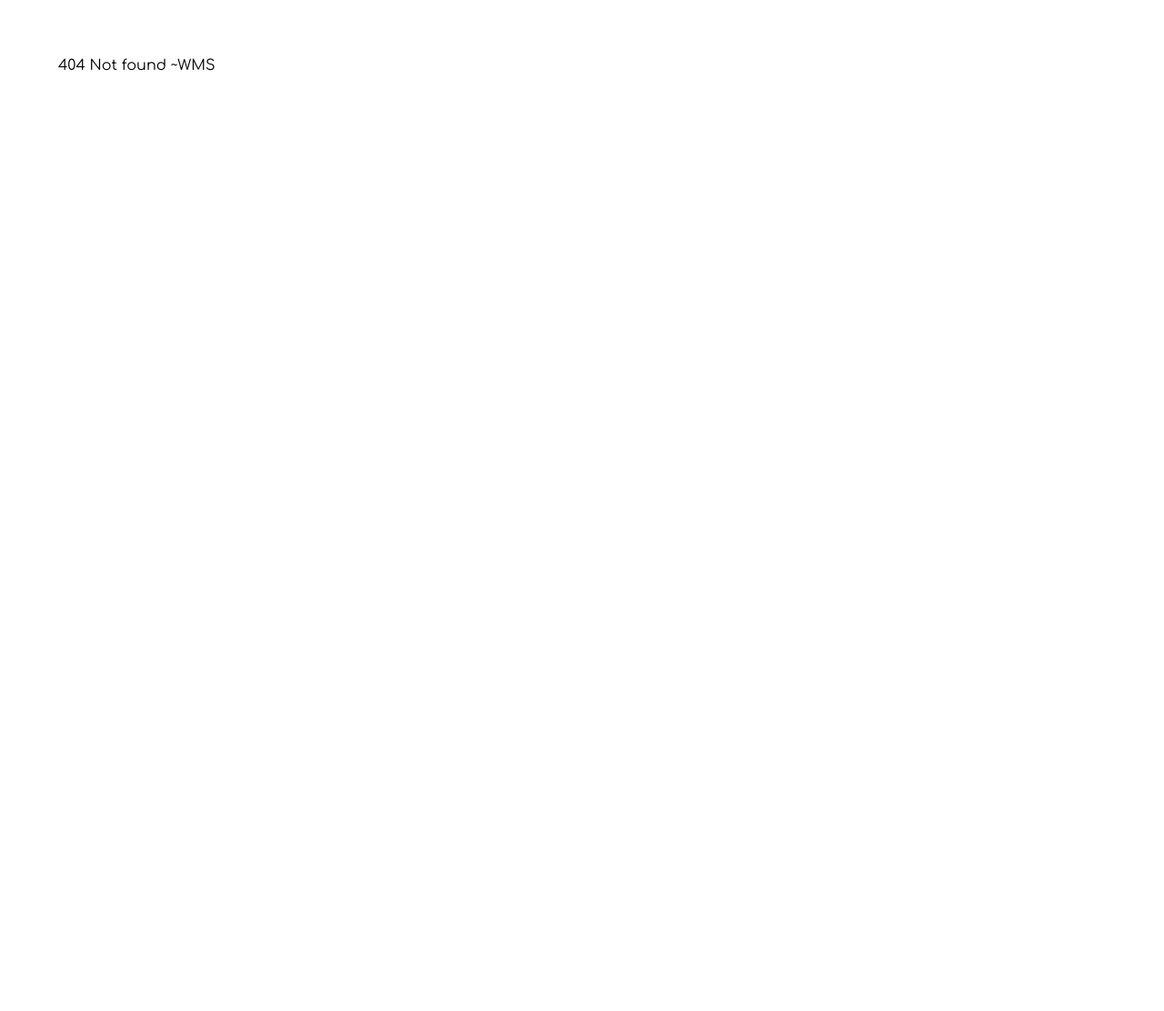
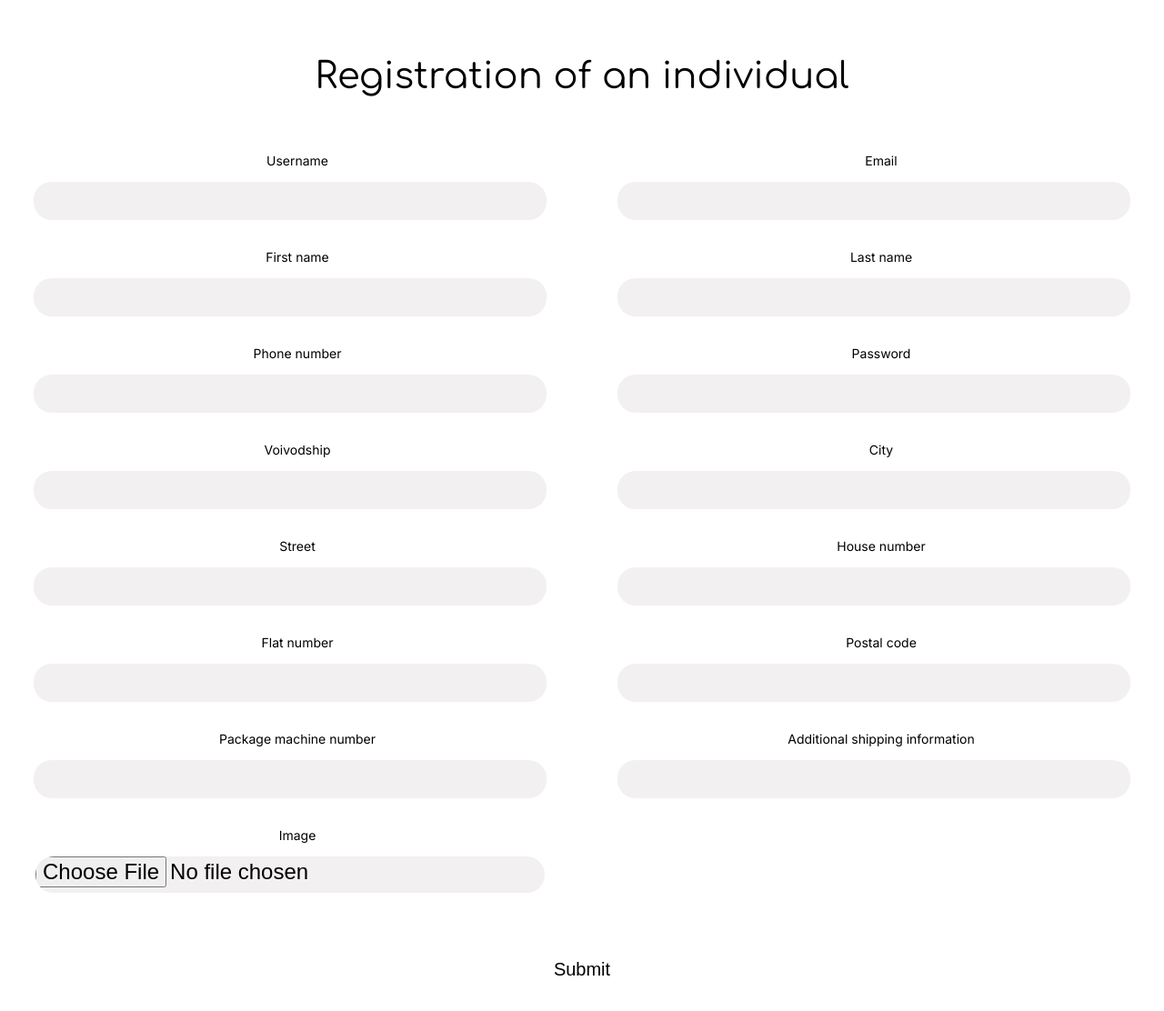
Before and after one commit to WMS-DEV/hackyeah2022-frontend, a React (Create React App) app in the folder hackyeah2022/: page /user-registration in a window 1280 px wide. Before the commit this address had no page. Shown: the top 1112 px of the page at 91% size. Before the commit the page ends 800 px from the top, so only its background shows below. Built offline with nearby package versions, Linux system fonts and the light colour scheme.

Commit message:
User/Organization registration moved outside protected

```diff
--- a/hackyeah2022/package.json
+++ b/hackyeah2022/package.json
@@ -11,6 +11,7 @@
     "react": "^18.2.0",
     "react-chartjs-2": "^5.0.1",
     "react-dom": "^18.2.0",
+    "react-infinite-scroll-component": "^6.1.0",
     "react-router-dom": "^6.4.3",
     "react-scripts": "5.0.1",
     "web-vitals": "^2.1.4"
--- a/hackyeah2022/src/App.js
+++ b/hackyeah2022/src/App.js
@@ -14,6 +14,8 @@ import AuthProvider from "./components/Authentication/AuthProvider";
 import {ProtectedRoute} from "./components/Authentication/ProtectedRoute";
 import { CharityRegistration } from './components/App/Registration/CharityRegistration';
 import { Profile } from "./components/App/Account/Profile";
+import { UserRegistration } from './components/App/Registration/UserRegistration';
+import { CreateItem } from './components/App/Auction/CreateItem/CreateItem';
 
 const App = () => {
     return (
@@ -21,12 +23,14 @@ const App = () => {
             <Routes>
                 <Route index element={<LoginPage/>}/>
                 <Route path="loginpage" element={<LoginPage/>}/>
+                <Route path="user-registration" element={<UserRegistration/>}/>
+                <Route path="charity-registration" element={<CharityRegistration/>}/>
                 <Route path="/user/*" element={<ProtectedRoute><User /></ProtectedRoute>}>
                     <Route path="market" element={<Market/>}/>
                     <Route path="home" element={<Home/>}/>
                     <Route path="navigation" element={<Navigation/>}/>
+                    <Route path="new-item" element={<CreateItem/>}/>
                     <Route path="account" element={<Profile/>}/>
-                    <Route path="charity-registration" element={<CharityRegistration/>}/>
                     <Route path="dashboard" element={<Dashboard/>}/>
                     <Route path="preferences" element={
                         <ProtectedRoute>
--- a/hackyeah2022/src/components/App/Auction/CreateItem/CreateItem.jsx
+++ b/hackyeah2022/src/components/App/Auction/CreateItem/CreateItem.jsx
@@ -1,5 +1,7 @@
 import React, {useState, useEffect} from 'react';
 import './CreateItem.css'
+import {useAuth} from "../../../Authentication/AuthProvider";
+
 
 const apiLink = 'https://donatenow-hackyeah.azurewebsites.net';
 
@@ -46,9 +48,12 @@ export const CreateItem = () => {
 
         if(categories.filter(category=>!category.active).indexOf(event.target.value)<0){
 
-            setCategories((()=> categories.map((category)=>category==event.target.value ? category.active=true : category)))
+            setCategories((()=> categories.map((category)=>category==event.target.value ? category.active=true : category)));
+        }
 
-        }
+
+
+
     }
 
 
--- a/hackyeah2022/src/components/App/Registration/CharityRegistration.jsx
+++ b/hackyeah2022/src/components/App/Registration/CharityRegistration.jsx
@@ -1,5 +1,6 @@
 import React, {useState} from 'react';
 import './CharityRegistrationPage.css'
+
 
 const apiLink = 'https://donatenow-hackyeah.azurewebsites.net';
 
@@ -134,13 +135,14 @@ export const CharityRegistration = () => {
     return (
         <div>
         <div className="center_container">
-            <h1>Registration of charity organization</h1>
+            <h1>Registration of a charity organization</h1>
         </div>
 
         <div className="center_container">
             <form className="form_field">
                 <div className="name ">
                     <label>Charity name</label>
+                    <br/>
                     <br/>
                     <input id="name" className="text_input" onChange={handleSetName}/>
                 </div>
@@ -149,12 +151,14 @@ export const CharityRegistration = () => {
                 <div className="email">
                     <label>Charity email</label>
                     <br/>
+                    <br/>
                     <input id="email" className="text_input" onChange={handleSetEmail}/>
                 </div>
 
 
                 <div className="representative_name">
                     <label>Charity representative name</label>
+                    <br/>
                     <br/>
                     <input id="representative_name" className="text_input" onChange={handleRepresentativeName}/>
                 </div>
@@ -163,12 +167,14 @@ export const CharityRegistration = () => {
                 <div className="representative_surname">
                      <label>Charity representative surname</label>
                      <br/>
+                     <br/>
                      <input id="representative_surname" className="text_input" onChange={handleRepresentativeSurname}/>
                 </div>
 
 
                 <div className="phone_number">
                     <label>Phone number</label>
+                    <br/>
                     <br/>
                     <input id="phone_number" className="text_input" onChange={handleSetPhoneNumber}/>
                 </div>
@@ -177,12 +183,14 @@ export const CharityRegistration = () => {
                 <div className="password">
                     <label>Password</label>
                     <br/>
+                    <br/>
                     <input id="password" className="text_input" type="password" onChange={handleSetPassword}/>
                 </div>
 
 
                 <div className="voivodship">
                     <label>Voivodship</label>
+                    <br/>
                     <br/>
                     <input id="voivodship" className="text_input" onChange={handleSetVoivodship}/>
                 </div>
@@ -191,6 +199,7 @@ export const CharityRegistration = () => {
                 <div className="city">
                     <label>City</label>
                     <br/>
+                    <br/>
                     <input id="city" className="text_input" onChange={handleSetCity}/>
                 </div>
 
@@ -198,11 +207,13 @@ export const CharityRegistration = () => {
                 <div  className="street">
                     <label>Street</label>
                     <br/>
+                    <br/>
                     <input id="street" className="text_input" onChange={handleSetStreet}/>
                 </div>
 
                 <div className="house_number">
                     <label>House number</label>
+                    <br/>
                     <br/>
                     <input id="house_number" className="text_input" onChange={handleSetHouseNumber}/>
                 </div>
@@ -211,12 +222,14 @@ export const CharityRegistration = () => {
                 <div className="flat_number">
                     <label>Flat number</label>
                     <br/>
+                    <br/>
                     <input id="house_number" className="text_input" onChange={handleSetFlatNumber}/>
                 </div>
 
 
                 <div className="postal_code">
                     <label>Postal code</label>
+                    <br/>
                     <br/>
                     <input id="postal_code" className="text_input" onChange={handleSetPostalCode}/>
                 </div>
@@ -226,6 +239,7 @@ export const CharityRegistration = () => {
                 <div className="locker_id" >
                     <label>Package machine number</label>
                     <br/>
+                    <br/>
                     <input id="locker_id" className="text_input" onChange={handleSetLockerId}/>
                 </div>
 
@@ -233,17 +247,20 @@ export const CharityRegistration = () => {
                 <div className="tax_identification_number">
                     <label>Tax identification number</label>
                     <br/>
+                    <br/>
                     <input id="tax_identification_number" className="text_input" onChange={handleSetTaxIdentificationNumber}/>
                 </div>
 
                 <div className="additional_shipping_info">
                     <label>Additional shipping information</label>
                     <br/>
+                    <br/>
                     <input id="additional_shipping_info" className="text_input" onChange={handleSetAdditionalShippingInfo}/>
                 </div>
 
                 <div className="handle_image">
                     <label>Image</label>
+                    <br/>
                     <br/>
                     <input id="handle_image" className="text_input" type="file" accept="image/*" onChange={handleImage}/>
                 </div>
--- a/hackyeah2022/src/components/App/Registration/CharityRegistrationPage.css
+++ b/hackyeah2022/src/components/App/Registration/CharityRegistrationPage.css
@@ -1,6 +1,7 @@
 
 h1{
   padding: 5%;
+  font-size: 5vh;
 }
 input{
     width: 70vh;
--- a/hackyeah2022/src/components/App/Registration/UserRegistration.jsx
+++ b/hackyeah2022/src/components/App/Registration/UserRegistration.jsx
@@ -18,8 +18,6 @@ export const UserRegistration = () => {
     const [postalCode, setPostalCode] = React.useState(null);
     const [additionalShippingInfo, setadditionalShippingInfo] = React.useState(null);
     const [lockerId, setLockerId] = React.useState(null);
-    const [description, setDescription] = React.useState(null);
-    const [taxIdentificationNumber, setTaxIdentificationNumber] = React.useState(null);
     const [phoneNumber, setPhoneNumber] = React.useState(null);
     const [image,setImage] = React.useState(null);
 
@@ -66,12 +64,6 @@ export const UserRegistration = () => {
     const handleSetFlatNumber=(event)=>{
         setFlatNumber(event.target.value);
     }
-    const handleSetDescription=(event)=>{
-        setDescription(event.target.value);
-    }
-    const handleSetTaxIdentificationNumber=(event)=>{
-        setTaxIdentificationNumber(event.target.value);
-    }
     const handleSetPhoneNumber=(event)=>{
         setPhoneNumber(event.target.event);
     }
@@ -85,8 +77,7 @@ export const UserRegistration = () => {
         let bodyJSON = JSON.stringify({
             "firstName":representativeName,
             "lastName":representativeSurname,
-            "organizationName":name,
-            "username":email,
+            "username":name,
             "password":password,
             "city":city,
             "voivodship":voivodship,
@@ -96,8 +87,6 @@ export const UserRegistration = () => {
             "postalCode":postalCode,
             "additionalShippingInformation":additionalShippingInfo,
             "packageMachineNumber":lockerId,
-            "description":description,
-            "taxIdentificationNumber":taxIdentificationNumber,
             "phoneNumber": phoneNumber,
             "image":image
         });
@@ -109,7 +98,7 @@ export const UserRegistration = () => {
         var formData = new FormData();
         let bodyBlob = new Blob([bodyJSON], {type: "application/json"});
 
-        formData.append("organization",bodyBlob);
+        formData.append("request",bodyBlob);
         formData.append("image",image)
 
         const requestOptions = {
@@ -119,7 +108,7 @@ export const UserRegistration = () => {
             redirect: 'follow'
           };
 
-          const postRequest = fetch(`${apiLink}/register-charity`, requestOptions).then(response => response.text())
+          const postRequest = fetch(`${apiLink}/user/register`, requestOptions).then(response => response.text())
        .then(result => console.log(result))
        .catch(error => console.log('error', error));
 
@@ -134,34 +123,38 @@ export const UserRegistration = () => {
     return (
         <div>
         <div className="center_container">
-            <h1>Registration of charity organization</h1>
+            <h1>Registration of an individual</h1>
         </div>
 
         <div className="center_container">
             <form className="form_field">
                 <div className="name ">
-                    <label>Charity name</label>
+                    <label>Username</label>
+                    <br/>
                     <br/>
                     <input id="name" className="text_input" onChange={handleSetName}/>
                 </div>
 
 
                 <div className="email">
-                    <label>Charity email</label>
+                    <label>Email</label>
+                    <br/>
                     <br/>
                     <input id="email" className="text_input" onChange={handleSetEmail}/>
                 </div>
 
 
                 <div className="representative_name">
-                    <label>Charity representative name</label>
+                    <label>First name</label>
+                    <br/>
                     <br/>
                     <input id="representative_name" className="text_input" onChange={handleRepresentativeName}/>
                 </div>
 
 
                 <div className="representative_surname">
-                     <label>Charity representative surname</label>
+                     <label>Last name</label>
+                     <br/>
                      <br/>
                      <input id="representative_surname" className="text_input" onChange={handleRepresentativeSurname}/>
                 </div>
@@ -170,12 +163,14 @@ export const UserRegistration = () => {
                 <div className="phone_number">
                     <label>Phone number</label>
                     <br/>
+                    <br/>
                     <input id="phone_number" className="text_input" onChange={handleSetPhoneNumber}/>
                 </div>
 
 
                 <div className="password">
                     <label>Password</label>
+                    <br/>
                     <br/>
                     <input id="password" className="text_input" type="password" onChange={handleSetPassword}/>
                 </div>
@@ -184,12 +179,14 @@ export const UserRegistration = () => {
                 <div className="voivodship">
                     <label>Voivodship</label>
                     <br/>
+                    <br/>
                     <input id="voivodship" className="text_input" onChange={handleSetVoivodship}/>
                 </div>
 
 
                 <div className="city">
                     <label>City</label>
+                    <br/>
                     <br/>
                     <input id="city" className="text_input" onChange={handleSetCity}/>
                 </div>
@@ -198,11 +195,13 @@ export const UserRegistration = () => {
                 <div  className="street">
                     <label>Street</label>
                     <br/>
+                    <br/>
                     <input id="street" className="text_input" onChange={handleSetStreet}/>
                 </div>
 
                 <div className="house_number">
                     <label>House number</label>
+                    <br/>
                     <br/>
                     <input id="house_number" className="text_input" onChange={handleSetHouseNumber}/>
                 </div>
@@ -211,12 +210,14 @@ export const UserRegistration = () => {
                 <div className="flat_number">
                     <label>Flat number</label>
                     <br/>
+                    <br/>
                     <input id="house_number" className="text_input" onChange={handleSetFlatNumber}/>
                 </div>
 
 
                 <div className="postal_code">
                     <label>Postal code</label>
+                    <br/>
                     <br/>
                     <input id="postal_code" className="text_input" onChange={handleSetPostalCode}/>
                 </div>
@@ -226,18 +227,13 @@ export const UserRegistration = () => {
                 <div className="locker_id" >
                     <label>Package machine number</label>
                     <br/>
+                    <br/>
                     <input id="locker_id" className="text_input" onChange={handleSetLockerId}/>
-                </div>
-
-
-                <div className="tax_identification_number">
-                    <label>Tax identification number</label>
-                    <br/>
-                    <input id="tax_identification_number" className="text_input" onChange={handleSetTaxIdentificationNumber}/>
                 </div>
 
                 <div className="additional_shipping_info">
                     <label>Additional shipping information</label>
+                    <br/>
                     <br/>
                     <input id="additional_shipping_info" className="text_input" onChange={handleSetAdditionalShippingInfo}/>
                 </div>
@@ -245,21 +241,11 @@ export const UserRegistration = () => {
                 <div className="handle_image">
                     <label>Image</label>
                     <br/>
+                    <br/>
                     <input id="handle_image" className="text_input" type="file" accept="image/*" onChange={handleImage}/>
                 </div>
 
             </form>
-
-            <br/>
-            <br/>
-
-            <div className="charity_description">
-                    <label >Charity Description</label>
-                    <br/>
-                    <div>
-                        <textarea id="description" className="text_input" onChange={handleSetDescription}/>
-                    </div>
-                </div>
 
                 <br/>
                 <br/>
--- a/hackyeah2022/src/components/App/Registration/UserRegistrationPage.css
+++ b/hackyeah2022/src/components/App/Registration/UserRegistrationPage.css
@@ -3,6 +3,10 @@ h1{
 }
 input{
     width: 70vh;
+}
+label{
+    padding: 10vh;
+    margin-bottom: 100vh;
 }
 .center_container{
     display:flex;
@@ -10,6 +14,7 @@ input{
     align-items: center;
     justify-content: center;
     text-align: center;
+    margin-bottom: 100vh;
 }
 .form_field{
     display: grid;
```
Also changed, not shown: 1 other file (tests, documents, lock files or other folders).
